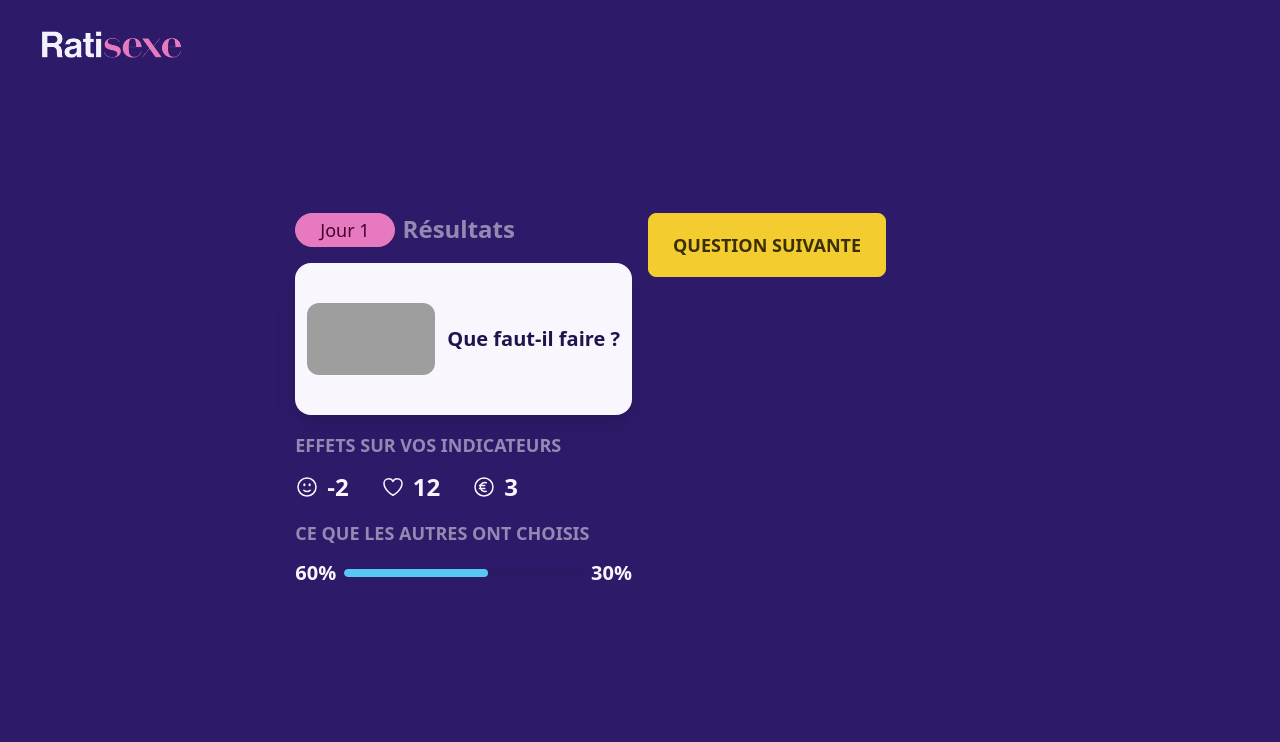
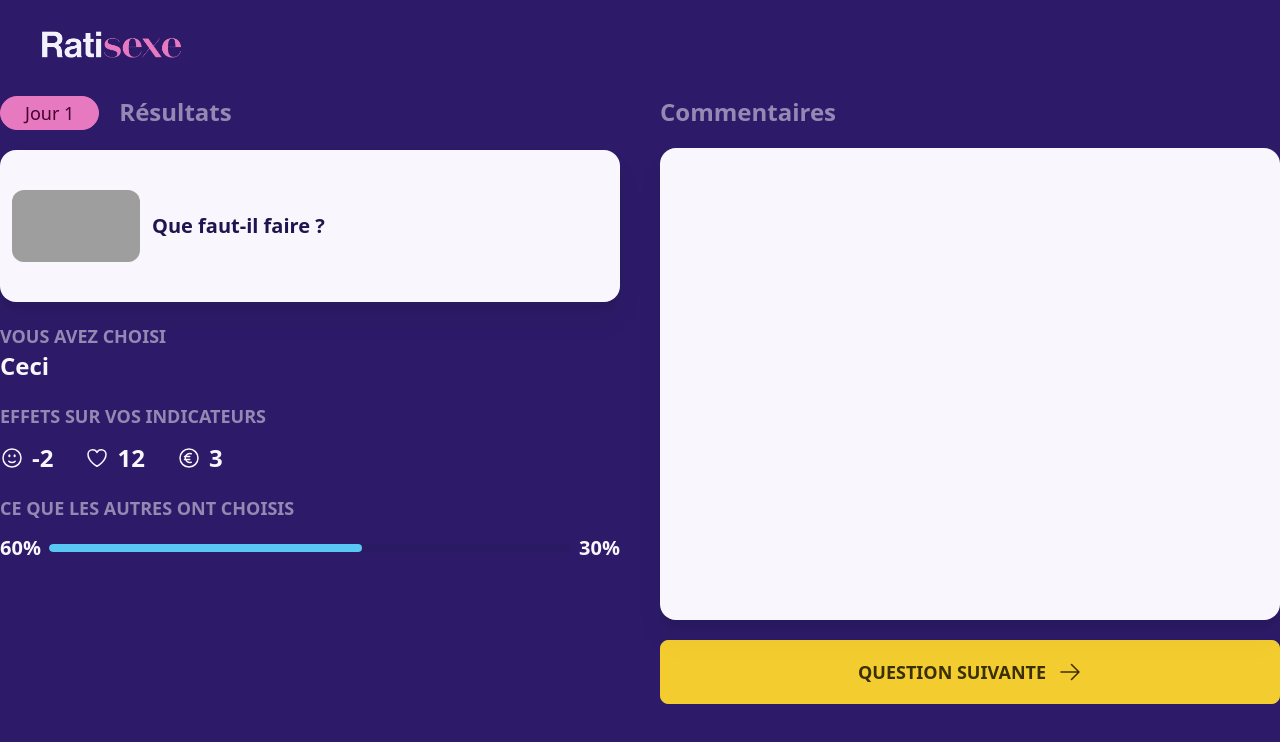
Before and after one commit to Ratiscrum-V2/rts-app, a React (Vite) app: page /play in a window 1280 px wide. Both pictures are taken after a click on the button "CECI". Shown: the top 742 px of the page. Built offline with nearby package versions, Linux system fonts and the light colour scheme; grey boxes are pictures that could not be loaded.

Commit message:
add community card

```diff
--- a/src/pages/ResultsPage.tsx
+++ b/src/pages/ResultsPage.tsx
@@ -5,13 +5,13 @@ import { indicators, Indicators } from "../models/indicators.enum";
 import { Question } from "../models/question";
 
 export function ResultsPage({ question, choice, onNextRound }: { question: Question, choice: Choice, onNextRound: () => void }) {
-    return <div className="grid grid-cols-2 gap-4">
-        <div className="flex flex-col gap-4 grow">
-            <div className="flex gap-2 items-start content-center">
+    return <div className="grid grid-cols-2 gap-10 w-full h-full my-10">
+        <div className="flex flex-col gap-5 grow">
+            <div className="flex gap-5 items-start content-center">
                 <DayLabel day={1}></DayLabel>
                 <h3 className="font-bold text-2xl opacity-50">Résultats</h3>
             </div>
-            <div className="card bg-base-content drop-shadow-xl">
+            <div className="card bg-base-content drop-shadow-xl w-full">
                 <div className="card-body items-center text-center flex-row p-3 gap-3">
                     <figure className="h-32 w-32">
                         <img src="https://placeimg.com/400/225/arch" className="rounded-xl" />
@@ -19,6 +19,10 @@ export function ResultsPage({ question, choice, onNextRound }: { question: Quest
                     <h3 className="card-title text-neutral my-auto flex-1">{question.question}</h3>
                 </div>
             </div>
+            <section>
+                <h6 className="uppercase text-lg font-bold opacity-50">Vous avez choisi</h6>
+                <h3 className="font-bold text-2xl">{choice.name}</h3>
+            </section>
             <section className="flex flex-col gap-3">
                 <h6 className="uppercase text-lg font-bold opacity-50">Effets sur vos indicateurs</h6>
                 <div className="flex gap-8">
@@ -39,8 +43,20 @@ export function ResultsPage({ question, choice, onNextRound }: { question: Quest
                 </div>
             </section>
         </div >
-        <div className="grow">
-            <button onClick={onNextRound} className="btn btn-accent btn-lg">Question suivante</button>
+        <div className="flex flex-col gap-5 grow">
+            <h3 className="font-bold text-2xl opacity-50">Commentaires</h3>
+            <div className="card bg-base-content drop-shadow-xl w-full grow">
+                <div className="card-body items-center text-center flex-row p-3 gap-3">
+
+                </div>
+            </div>
+            <button onClick={onNextRound} className="btn btn-accent btn-lg">
+                Question suivante
+                <svg xmlns="http://www.w3.org/2000/svg" fill="none" viewBox="0 0 24 24" strokeWidth={1.5} stroke="currentColor" className="w-6 h-6 ml-3">
+                    <path strokeLinecap="round" strokeLinejoin="round" d="M13.5 4.5L21 12m0 0l-7.5 7.5M21 12H3" />
+                </svg>
+
+            </button>
         </div>
     </div >
 }
```
